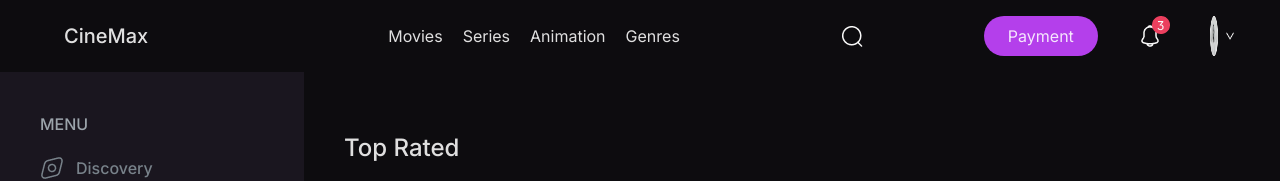
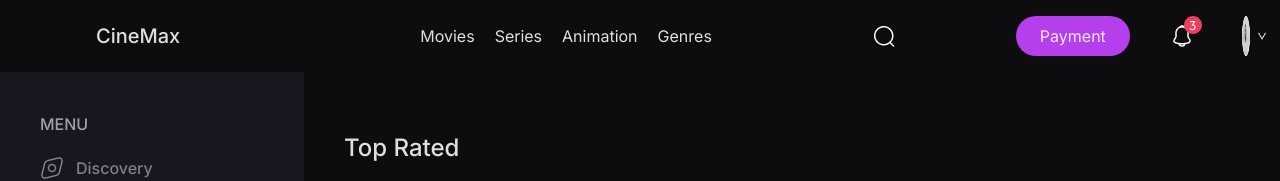
Before and after one commit to BerkantKazangirler/movie-design, a React (Vite) app: page /home in a window 1280 px wide. Shown: the top 181 px of the page. Built offline with nearby package versions, Linux system fonts and the light colour scheme.

Commit message:
fix: text locations

```diff
--- a/src/components/homebar/bar.tsx
+++ b/src/components/homebar/bar.tsx
@@ -1,4 +1,3 @@
-import React from "react";
 import classname from "classnames";
 //classnames bir kütüphane
 interface BarProps {
--- a/src/pages/TopRated.tsx
+++ b/src/pages/TopRated.tsx
@@ -45,7 +45,7 @@ const TopRated = () => {
     <div className="flex bg-dark-background w-full h-screen overflow-y-hidden flex-col">
       <header className="bg-dark-background justify-between px-16 h-fit w-full p-4 flex flex-row gap-40">
         <div className="flex flex-row gap-60">
-          <span className="text-xl font-bold m-auto">CineMax</span>
+          <span className="text-xl font-semibold ml-8 m-auto">CineMax</span>
           <ul className="flex flex-row gap-5 m-auto">
             <li>Movies</li>
             <li>Series</li>
```
